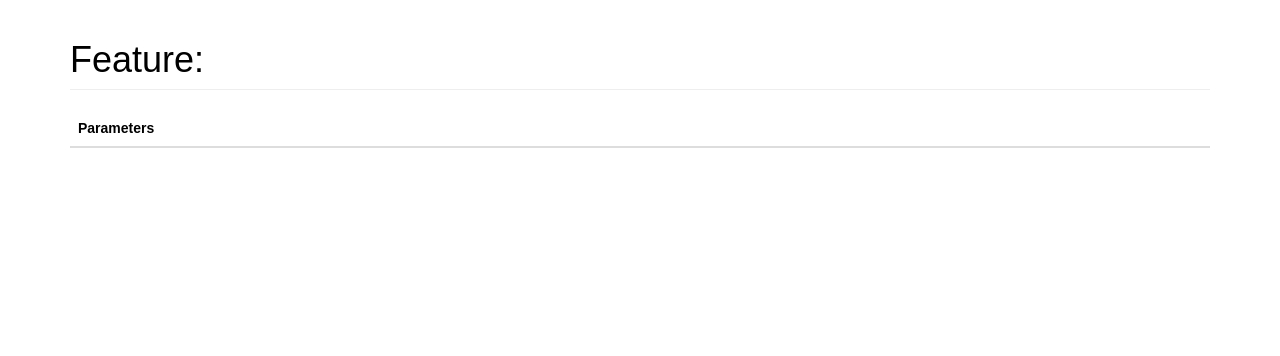
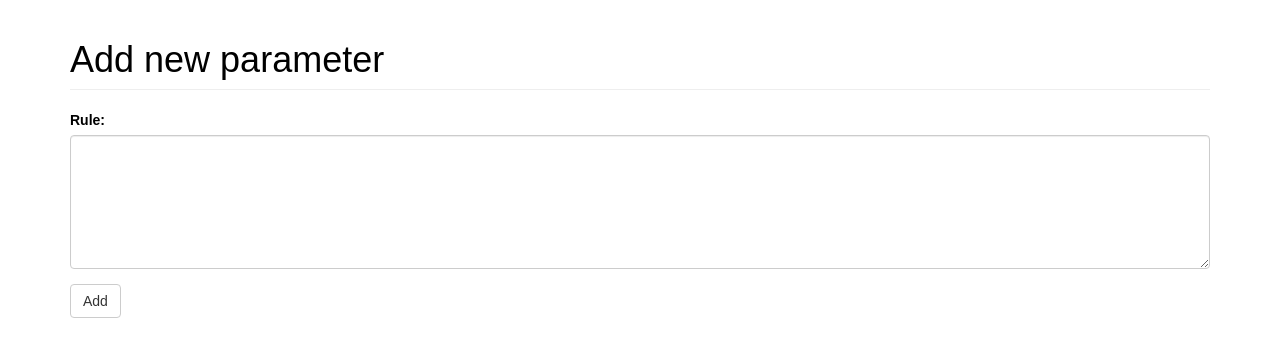
Before and after one commit to wcalderipe/features-ui, a React app: page /features/1/parameters/new in a window 1280 px wide. Shown: the top 356 px of the page. Built offline with nearby package versions, Linux system fonts and the light colour scheme; no server answers.

Commit message:
Add parameter form page and App component tests

```diff
--- a/src/components/App.js
+++ b/src/components/App.js
@@ -7,14 +7,16 @@ import {Switch, Route} from 'react-router-dom'
 import Applications from './Applications'
 import Application from './Application'
 import Feature from './Feature'
+import ParameterForm from './ParameterForm'
 
 class App extends Component {
   render () {
     return (
       <Switch>
-	<Route exact path='/' component={Applications}/>
-	<Route path='/applications/:applicationId' component={Application}/>
-	<Route path='/features/:featureId' component={Feature}/>
+	<Route exact path='/' component={Applications} />
+	<Route path='/applications/:applicationId' component={Application} />
+	<Route exact path='/features/:featureId' component={Feature} />
+	<Route path='/features/:featureId/parameters/new' component={ParameterForm} />
       </Switch>
     )
   }
--- a/src/components/Applications.js
+++ b/src/components/Applications.js
@@ -2,6 +2,7 @@ import React, {Component} from 'react'
 import {Link} from 'react-router-dom'
 
 import {fetch} from '../clients/features'
+import ParameterForm from './ParameterForm'
 
 class Applications extends Component {
   constructor (props) {
--- a/src/components/FeatureParameters.js
+++ b/src/components/FeatureParameters.js
@@ -30,8 +30,13 @@ class FeatureParameters extends Component {
   }
 
   render () {
+    const {featureId} = this.props
+
     return (
       <div className='row'>
+	<div className='col-md-12'>
+	  <Link to={`/features/${featureId}/parameters/new`}>Add new parameter</Link>
+	</div>
 	<div className='col-md-12'>
 	  <table className='table'>
 	      <thead>
--- /dev/null
+++ b/src/components/ParameterForm.js
@@ -0,0 +1,75 @@
+import React, {Component} from 'react'
+import {Redirect} from 'react-router-dom'
+
+import {post} from '../clients/features'
+
+class ParameterForm extends Component {
+  constructor(props) {
+    super(props)
+
+    this.state = {
+      rule: '',
+      submitSucceeded: false
+    }
+
+    this.handleChange = this.handleChange.bind(this)
+    this.handleSubmit = this.handleSubmit.bind(this)
+  }
+
+  handleChange(event) {
+    this.setState({
+      rule: event.target.value
+    })
+  }
+
+  async handleSubmit(event) {
+    event.preventDefault()
+
+    const {featureId} = this.props.match.params
+    const payload = {
+      feature_id: parseInt(featureId),
+      rule: JSON.parse(this.state.rule)
+    }
+
+    await post('parameters', payload)
+
+    this.setState({submitSucceeded: true})
+  }
+
+  render() {
+    const {featureId} = this.props.match.params
+
+    return (
+      <div className='container'>
+	<div className='row'>
+	  <div className='col-md-12'>
+	    <h1 className='page-header'>Add new parameter</h1>
+	  </div>
+	</div>
+	<div className='row'>
+	  <div className='col-md-12'>
+	    <form onSubmit={this.handleSubmit}>
+	      <div className='form-group'>
+		<label>Rule:</label>
+		<textarea
+		  value={this.state.value}
+		  onChange={this.handleChange}
+		  className='form-control'
+		  rows='6'
+		></textarea>
+	      </div>
+	      <div className='form-group'>
+		<input className='btn btn-default' type='submit' value='Add' />
+	      </div>
+	    </form>
+	    {this.state.submitSucceeded && (
+	      <Redirect to={`/features/${featureId}`}/>
+	    )}
+	  </div>
+	</div>
+      </div>
+    )
+  }
+}
+
+export default ParameterForm
```
Also changed, not shown: test/unit/components/AppTest.js (added, +31 -0 lines), test/unit/components/ParameterFormTest.js (added, +79 -0 lines).
